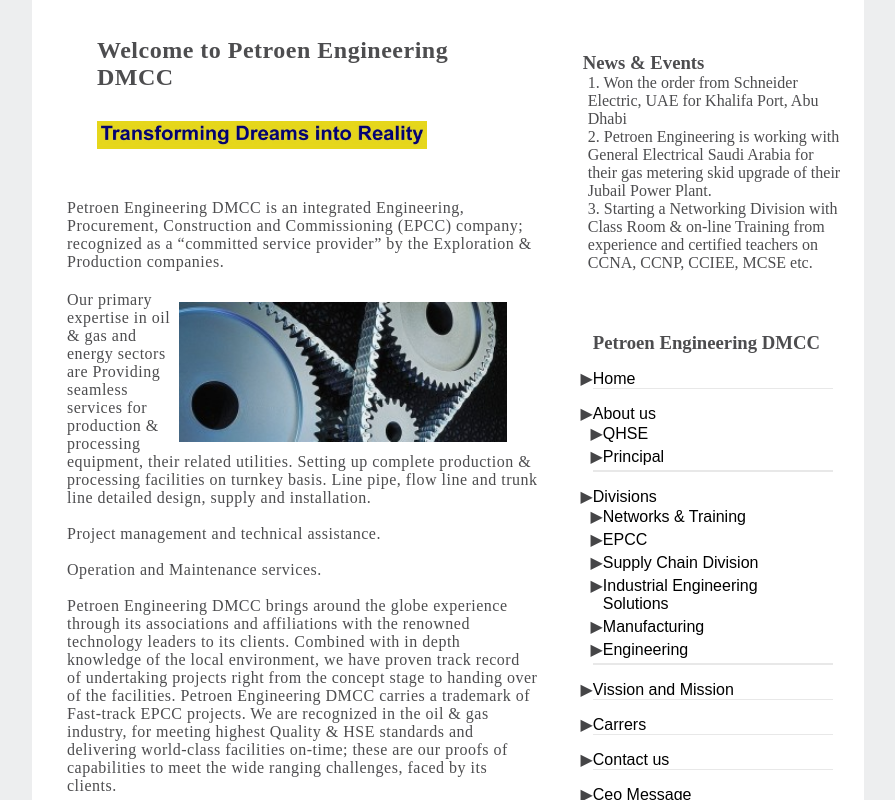
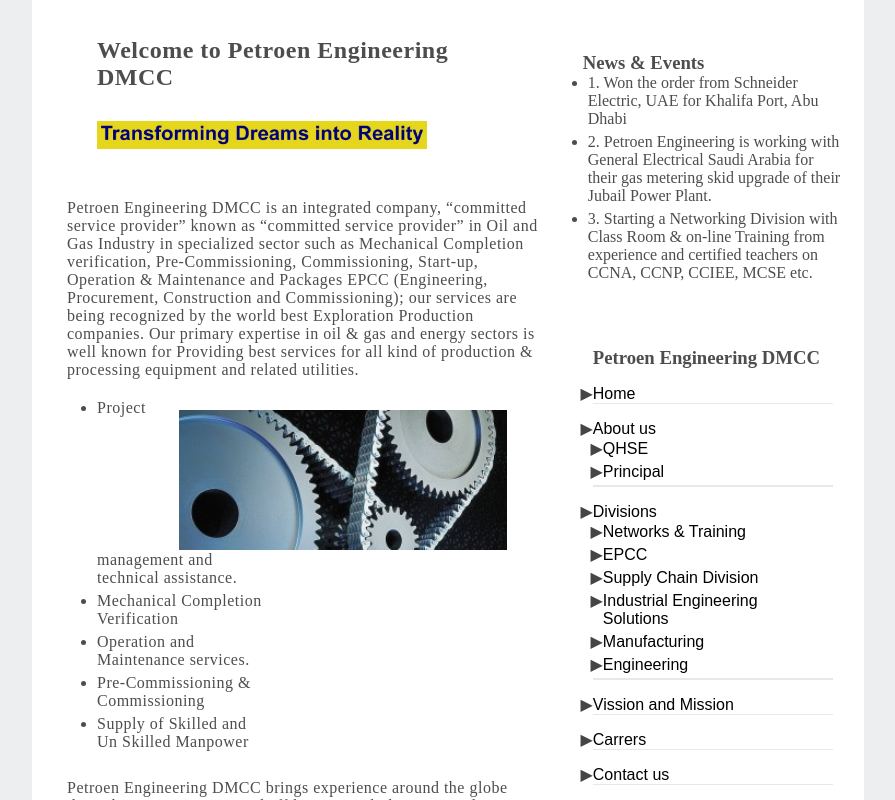
Before and after one commit to HussainBinInam/petro-en, a React (Create React App) app: page / in a window 1280 px wide. Shown: the part 320-1120 px from the top of the page, without its empty margins (192-1087 px from the left). Built offline with nearby package versions, Linux system fonts and the light colour scheme.

Commit message:
new content changes

```diff
--- a/src/pages/CeoMessage/CeoMessage.jsx
+++ b/src/pages/CeoMessage/CeoMessage.jsx
@@ -8,28 +8,24 @@
       <div>
         <h2>Ceo Message</h2>
         <p>
-          Petroen Engineering DMCC with its presence in the market along with its subsidiaries
-          has positioned itself as uniquely as a progressive, Dynamic and
-          forward-looking organization. We successfully introduced a unique
-          portfolio of products and services that cater its distinguished
-          clients with full customer satisfaction. I am full of optimism and
-          confidence leading the organization which appreciates its customer
-          needs and requirements to create a fulfilling experience for them, I
-          am sure that you will find this rapidly growing organization the ideal
-          consultants and partners to manage your needs effectively and together
-          we shall build a concrete business relationship. Our vision is very
-          clear and the team is focused and is experienced. The team has sizable
-          hands-on experience of designing and delivering the projects within
-          the prescribed time limit. We have our own well developed and
-          monitored quality and safety policy which we adhere at all stages of
-          execution, this is the reason we are able to deliver quality services
-          and backup support to our valued customers.
+          Petroen Engineering DMCC with its presence in the market along with its subsidiaries has
+          positioned itself as uniquely as a progressive, Dynamic and forward-looking organization. We
+          successfully introduced a unique portfolio of products and services that cater its distinguished
+          clients with full customer satisfaction. I am full of optimism and confidence leading the
+          organization which appreciates its customer needs and requirements to create a fulfilling
+          experience for them, I am sure that you will find this rapidly growing organization the ideal
+          consultants and partners to manage your needs effectively and together we shall build a
+          concrete business relationship. Our vision is very clear and the team is focused and is
+          experienced. The team has sizable hands-on experience of designing and delivering the
+          projects within the prescribed time limit. We have our own well developed and monitored
+          quality and safety policy which we adhere at all stages of execution, this is the reason we are
+          able to deliver quality services and backup support to our valued customers.
           <br />
           Khurram Bin Latif.
           <br />
           Chief Executive Officer,
           <br />
-          Petroen Engineering DMCC Trading & Engineering Services FZE -LLC
+          Petroen Engineering DMCC
         </p>
       </div>
     </div>
--- a/src/pages/Divisions/Divisions.jsx
+++ b/src/pages/Divisions/Divisions.jsx
@@ -5,15 +5,25 @@
     <div>
       <h3>Divisions</h3>
       <p>
-        Petroen Engineering DMCC LLC is one the most trusted names in the market of Engineering
-        & Contracting. Petroen Engineering DMCC is operational across the Middle East &
-        Pakistan. The main feature of its development is dynamic growth,
-        prosperity and stability. Since 2007 company is specializing in the
-        field of Instrument, Control, Automation, Fire & Security, and
-        Electrical, Mechanical installation and maintenance.
+        A company division is a semi-autonomous unit within a larger organization, structured around a
+        specific product, service, geographic market, or customer group, with its own management,
+        resources, and performance goals. Divisions operate like smaller companies within the main
+        one, enabling focused strategies, quicker decision-making, and better responsiveness to market
+        changes, while still adhering to the overall corporate objectives. The main feature of its
+        development is dynamic growth, prosperity and stability. Since 2007 company is specializing in
+        the field of Instrument, Control, Automation, Fire &amp; Security, and Electrical, Mechanical
+        installation and maintenance.
       </p>
       <p>Petroen Engineering DMCC has the following divisions:</p>
       <ol>
+        <li>Specialized Technical services division</li>
+        <ul>
+          <li>Project management and technical assistance.</li>
+          <li>Mechanical Completion Verification</li>
+          <li>Operation and Maintenance services.</li>
+          <li>Pre-Commissioning &amp; Commissioning</li>
+          <li>Supply of Skilled and Un Skilled Manpower</li>
+        </ul>
         <li>EPCC (Engineering, Procurement, Construction & Commissioning)</li>
         <li>Supply Chain Division</li>
         <li>Industrial Engineering Solutions</li>
--- a/src/pages/Divisions/Divisions.scss
+++ b/src/pages/Divisions/Divisions.scss
@@ -1,6 +1,12 @@
 div {
   ol {
     margin: 10px;
+    ul {
+      list-style-type: disc;
+      padding-left: 20px;
+      margin-top: 5px;
+      margin-bottom: 5px;
+    }
     li {
       margin: 10px;
     }
--- a/src/pages/contactUs/contactUs.jsx
+++ b/src/pages/contactUs/contactUs.jsx
@@ -21,10 +21,10 @@
         </ul>
       </ul>
       <ul>
-        <li>Phone: 00971 (4) 5064605</li>
-        <li>Mob: 00971 556043757</li>
-        <li> WhatsApp: 00971 556043757</li>
-        <li>Email: info@Petroen Engineering DMCC-TES.com</li>
+
+        <li>Mob: +971 569716822</li>
+        <li> WhatsApp: +971 558942436</li>
+        <li>Email: Khurram.latif@Petro-en.com</li>
       </ul>
     </div>
   );
--- a/src/pages/homePage/Home.jsx
+++ b/src/pages/homePage/Home.jsx
@@ -11,34 +11,32 @@
         <img src={slogan} alt="Slogan" />
         <div className="para">
           <p>
-            Petroen Engineering DMCC is an integrated Engineering, Procurement, Construction and
-            Commissioning (EPCC) company; recognized as a “committed service
-            provider” by the Exploration & Production companies.
+            Petroen Engineering DMCC is an integrated company, “committed service provider” known as
+            “committed service provider” in Oil and Gas Industry in specialized sector such as Mechanical
+            Completion verification, Pre-Commissioning, Commissioning, Start-up, Operation &amp;
+            Maintenance and Packages EPCC (Engineering, Procurement, Construction and Commissioning);
+            our services are being recognized by the world best Exploration Production companies. Our
+            primary expertise in oil &amp; gas and energy sectors is well known for Providing best services for all
+            kind of production &amp; processing equipment and related utilities.
           </p>
           <img src={PTP} alt="power transmission products" />
           <p>
-            Our primary expertise in oil & gas and energy sectors are Providing
-            seamless services for production & processing equipment, their
-            related utilities. Setting up complete production & processing
-            facilities on turnkey basis. Line pipe, flow line and trunk line
-            detailed design, supply and installation.
-            <br /> <br />
-            Project management and technical assistance.
+            <ul>
+              <li>Project management and technical assistance.</li>
+              <li>Mechanical Completion Verification</li>
+              <li>Operation and Maintenance services.</li>
+              <li>Pre-Commissioning & Commissioning</li>
+              <li>Supply of Skilled and Un Skilled Manpower</li>
+            </ul>
+
             <br />
-            <br />
-            Operation and Maintenance services.
-            <br />
-            <br />
-            Petroen Engineering DMCC brings around the globe experience through its associations
-            and affiliations with the renowned technology leaders to its
-            clients. Combined with in depth knowledge of the local environment,
-            we have proven track record of undertaking projects right from the
-            concept stage to handing over of the facilities. Petroen Engineering DMCC carries a
-            trademark of Fast-track EPCC projects. We are recognized in the oil
-            & gas industry, for meeting highest Quality & HSE standards and
-            delivering world-class facilities on-time; these are our proofs of
-            capabilities to meet the wide ranging challenges, faced by its
-            clients.
+            Petroen Engineering DMCC brings experience around the globe through our associations and
+            affiliations with the renowned technology leaders to its clients. Combined with in depth
+            knowledge of the local environment, we have proven track record of undertaking projects right
+            from the concept stage to handing over of the facilities. Petroen Engineering DMCC carries a
+            trademark of Fast-track EPCC projects. We are recognized in the oil &amp; gas industry, for meeting
+            highest Quality &amp; HSE standards and delivering world-class facilities on-time; these are our
+            proofs of capabilities to meet the wide-ranging challenges, faced by our clients.
           </p>
         </div>
       </div>
--- a/src/pages/homePage/home.scss
+++ b/src/pages/homePage/home.scss
@@ -27,6 +27,14 @@
       text-align: justify;
       width: 55%;
     }
+    ul{
+      list-style-type: disc;
+      padding-left: 20px;
+      width: 40%;
+      li{
+        margin-bottom: 5px;
+      }
+    }
     img {
       shape-outside: border-box;
       float: right;
--- a/src/pages/vission&Mission/vission&mission.jsx
+++ b/src/pages/vission&Mission/vission&mission.jsx
@@ -7,10 +7,34 @@
     <div>
       <h3>Vission & Mission</h3>
       <img src={Image} />
-      <h4>Vission</h4>
+     <h4>Vission</h4>
       <h5>
-        To be a state-of-the-art EPCC contractor in the oil and gas sector.
+       To be a state-of-the-art contractor in the oil and gas sector.
       </h5>
+      <h5>
+        Well-defined business vision statement provides are:
+      </h5>
+      <ul>
+        <li> <b>Directional Guidance:</b> Acts as a compass, guiding strategic planning and decision-
+          making by defining the desired end state.
+          </li>
+          <li> <b>Motivation and Inspiration:</b> Inspire and motivate stakeholders, including
+          employees, customers, and investors, by providing a sense of purpose and
+          direction.
+          </li>
+          <li> <b>Unity and Alignment:</b> Align the efforts of all team members, fostering a sense of
+          unity and shared purpose.
+          </li>
+          <li> <b>Strategic Framework:</b> Foundational element in the strategic planning process
+          and helps to shape the objectives, strategies, and action plans that will drive the
+          organization toward its envisioned future state.
+          </li>
+          <li> <b>Decision-Making Clarity:</b> Evaluated based on their alignment with the desired
+          future, ensuring that actions contribute to long-term success.
+          </li>
+          <li> <b>Differentiation:</b> A distinct and ambitious vision is set an organization apart from
+          its competitors.</li>
+      </ul>
       <h4>Mission</h4>
       <h5>
         To provide the standard quality products and services to our valuable
--- a/src/pages/vission&Mission/vission&mission.scss
+++ b/src/pages/vission&Mission/vission&mission.scss
@@ -7,4 +7,11 @@
     margin: 10px 0;
     margin-left: 10px;
   }
+  ul {
+    list-style-type: disc;
+    padding-left: 20px;
+    li {
+      margin-bottom: 5px;
+    }
+  }
 }
```
Also changed, not shown: src/pages/About-us/about-us.jsx (+14 -10 lines).
